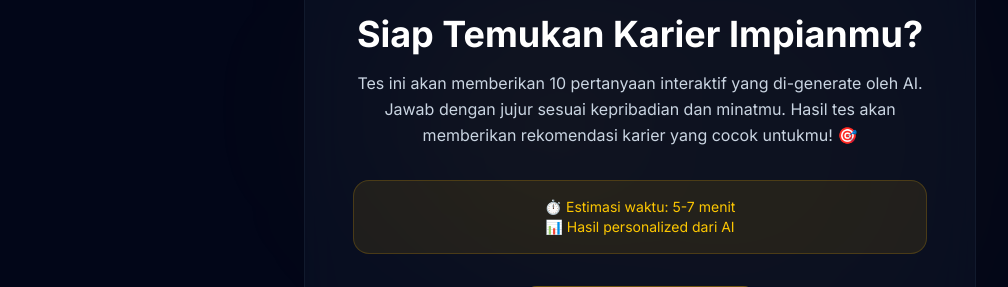
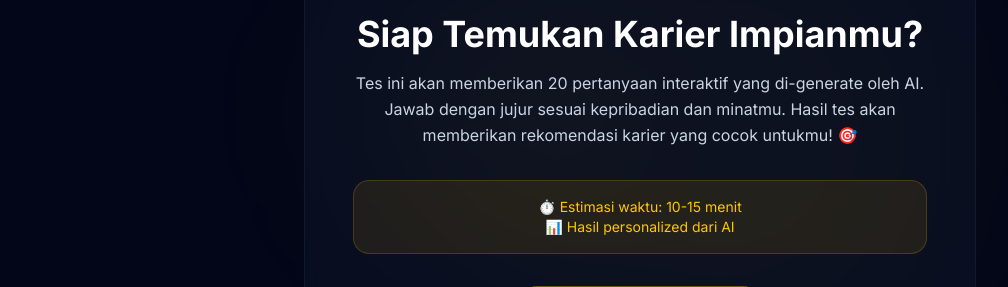
Before and after one commit to hmad28/h-mate-frontend, a Next.js app: page /tes-minat in a window 1280 px wide. Shown: the part 240-527 px from the top of the page, without its empty margins (0-1008 px from the left). Built offline with nearby package versions, Linux system fonts and the light colour scheme.

Commit message:
edit kata kata tes minat bakat section

```diff
--- a/src/app/tes-minat/page.js
+++ b/src/app/tes-minat/page.js
@@ -204,7 +204,7 @@ export default function TesMinatPage() {
                 </h2>
 
                 <p className="text-slate-300 mb-8 leading-relaxed">
-                  Tes ini akan memberikan 10 pertanyaan interaktif yang
+                  Tes ini akan memberikan 20 pertanyaan interaktif yang
                   di-generate oleh AI. Jawab dengan jujur sesuai kepribadian dan
                   minatmu. Hasil tes akan memberikan rekomendasi karier yang
                   cocok untukmu! 🎯
@@ -212,7 +212,7 @@ export default function TesMinatPage() {
 
                 <div className="bg-yellow-500/10 border border-yellow-500/20 rounded-2xl p-4 mb-8">
                   <p className="text-sm text-yellow-400">
-                    ⏱️ Estimasi waktu: 5-7 menit
+                    ⏱️ Estimasi waktu: 10-15 menit
                     <br />
                     📊 Hasil personalized dari AI
                   </p>
```
